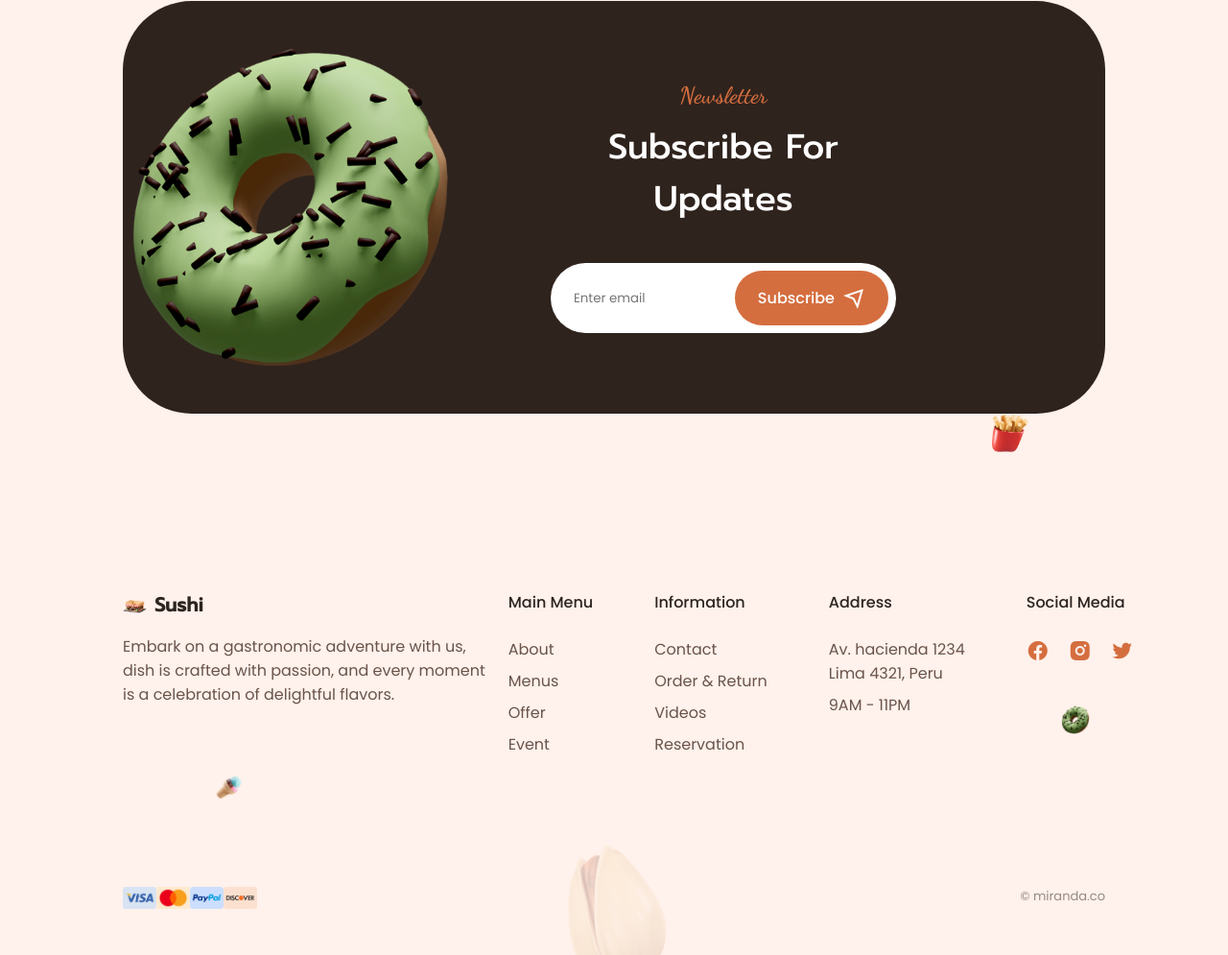
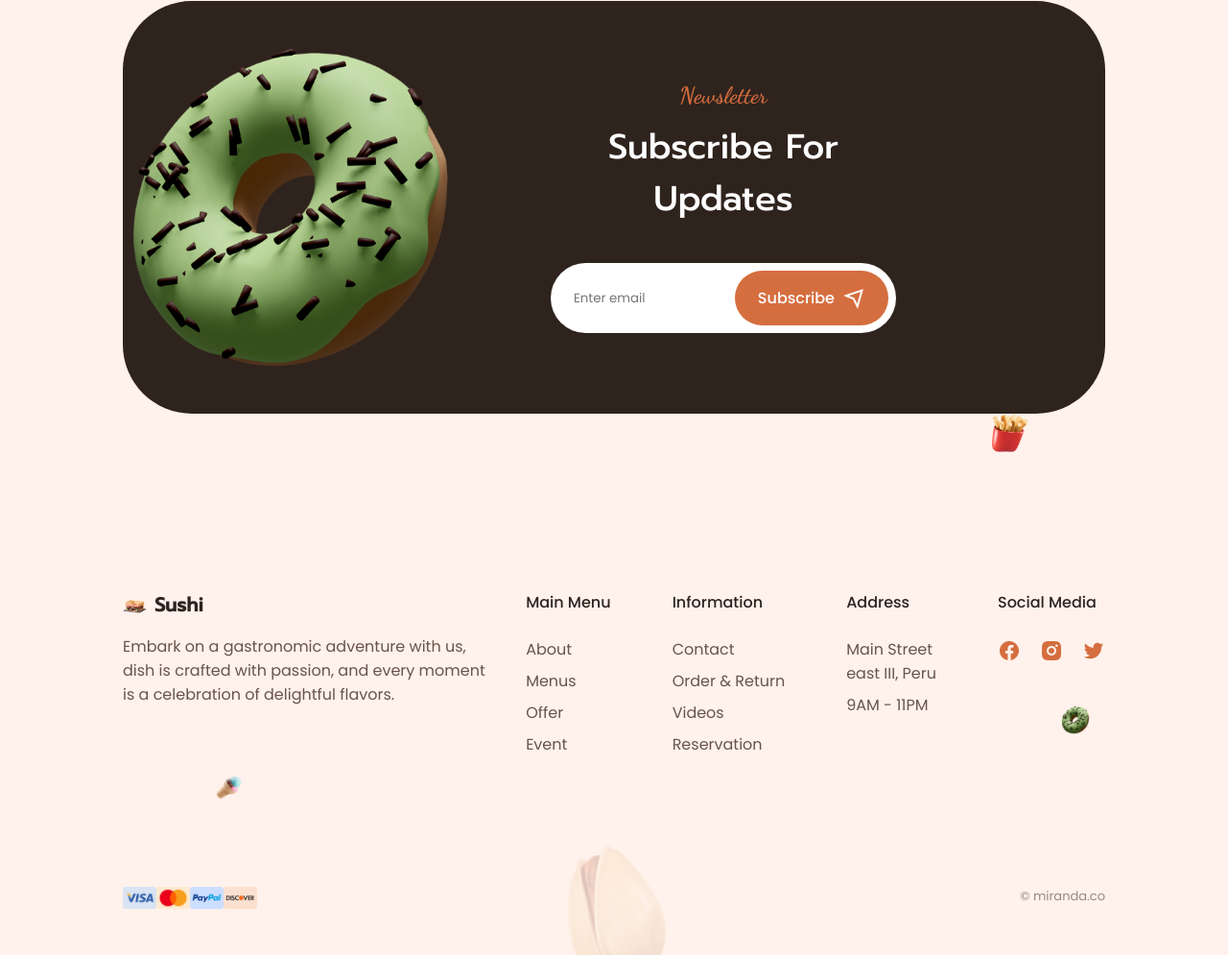
Before and after one commit to mirandacalla/restaurant-booking-website, a plain HTML site: page index.html in a window 1280 px wide. Shown: the part 2628-3623 px from the top of the page at 96% size. Drawn offline with nearby package versions, Linux system fonts and the light colour scheme; a web font is replaced by a local one.

Commit message:
Update index.html

```diff
--- a/index.html
+++ b/index.html
@@ -292,8 +292,8 @@
                         <h3 class="footer__title">Address</h3>
                         <ul class="footer__links">
                             <li class="footer__information">
-                                Av. hacienda 1234<br>
-                                Lima 4321, Peru
+                                Main Street<br>
+                                east III, Peru
                             </li>
 
                             <li class="footer__information">
```
